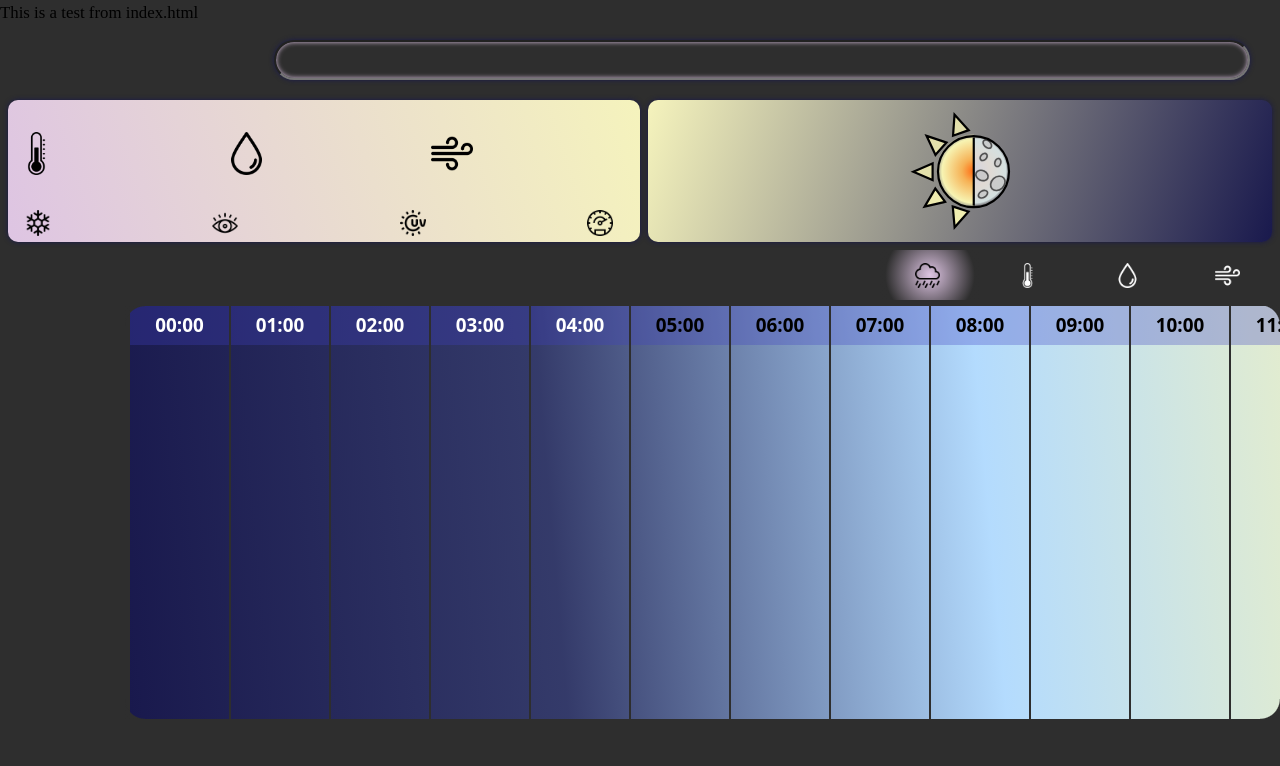
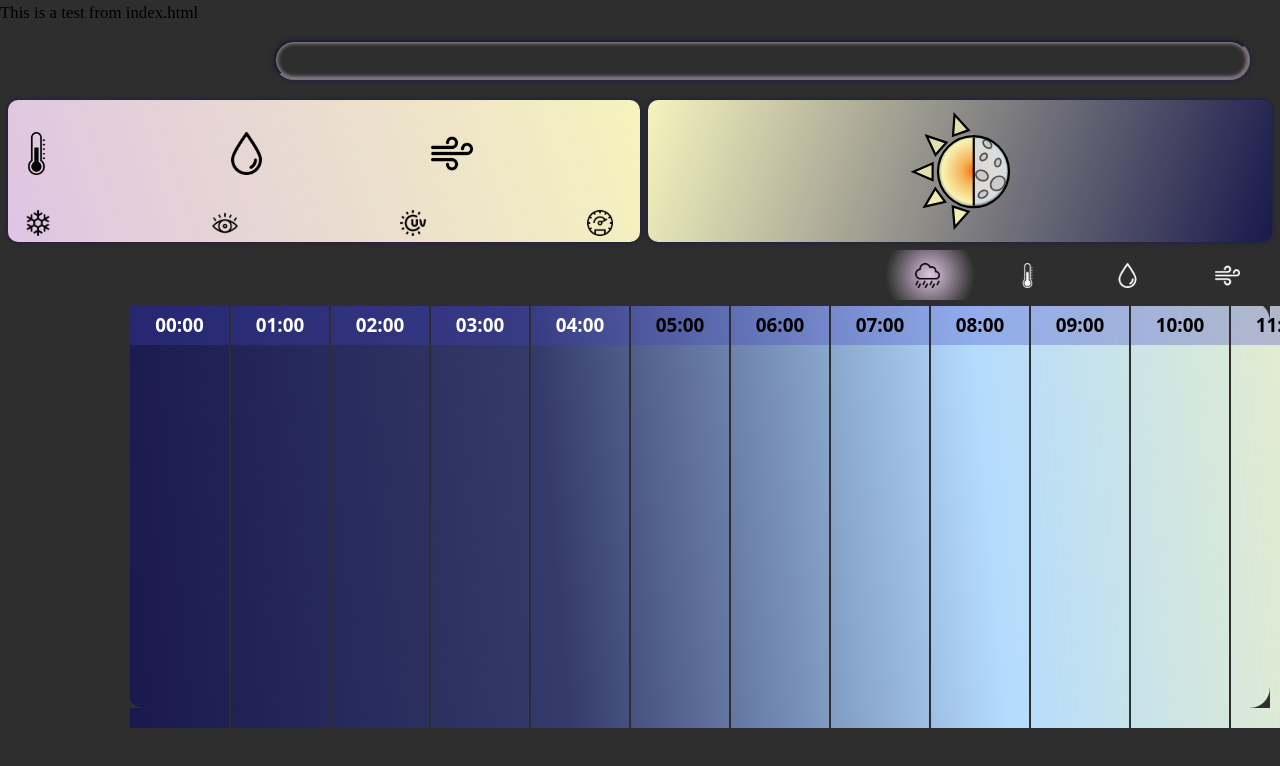
Before and after one commit to s-jad/weather-app, a website built with webpack: page src/index.html in a window 1280 px wide. Built offline with nearby package versions, Linux system fonts and the light colour scheme; files whose address does not match are found by name.

Commit message:
Feats: added media queries for webkit/firefox + differing styles

```diff
--- a/src/styles/weather_dashboard.css
+++ b/src/styles/weather_dashboard.css
@@ -4,7 +4,7 @@
   height: 80vh;
   display: grid;
   grid-template-columns: repeat(2, 1fr);
-  grid-template-rows: 150px 50px 1fr 10px;
+  grid-template-rows: 150px 50px 1fr 1px;
   padding-top: 0.5rem;
 
   & .day-card {
@@ -90,7 +90,7 @@
   & .center-flex::before {
     position: absolute;
     content: '';
-    bottom: -26px;
+    bottom: -21px;
     left: 125px;
     height: 20px;
     width: 20px;
@@ -101,8 +101,8 @@
   & .center-flex::after {
     position: absolute;
     content: '';
-    bottom: -25px;
-    right: 0;
+    bottom: -21px;
+    right: 10px;
     height: 20px;
     width: 20px;
     background: radial-gradient(circle at 0% 100%, transparent 68%, var(--jet) 72%);
@@ -119,31 +119,44 @@
     grid-column: 1 / 3;
     grid-row: 4 / 5;
     width: 100%;
-    height: 10px;
+    height: 0px;
   }
 
-  & .bottom-bar::before {
+}
+
+.bottom-bar::after {
   content: '';
   position: absolute;
   height: 20px;
   width: 20px;
-    bottom: 16px;
+  right: 10px;
+  background-image: radial-gradient(circle at 0% 0%, transparent 68%, var(--jet) 72%);
+  z-index: 2;
+}
+
+.bottom-bar::before {
+  content: '';
+  position: absolute;
+  height: 20px;
+  width: 20px;
   left: 125px;
   background-image: radial-gradient(circle at 100% 0%, transparent 68%, var(--jet) 72%);
   z-index: 2;
 }
 
-  & .bottom-bar::after {
-    content: '';
-    position: absolute;
-    height: 20px;
-    width: 20px;
-    bottom: 16px;
-    right: 0;
-    background-image: radial-gradient(circle at 0% 0%, transparent 68%, var(--jet) 72%);
-    z-index: 2;
+/* Styles for webkit-based browsers */
+@media screen and (-webkit-min-device-pixel-ratio: 0) {
+  .bottom-bar::before,
+  .bottom-bar::after {
+    bottom: 26px;
+  }
 }
 
+@-moz-document url-prefix() {
+  .bottom-bar::before,
+  .bottom-bar::after {
+    bottom: 11px;
+  }
 }
 
 @media (width < 750px) {
```
Lines whose indentation alone changed are shown as unchanged.
